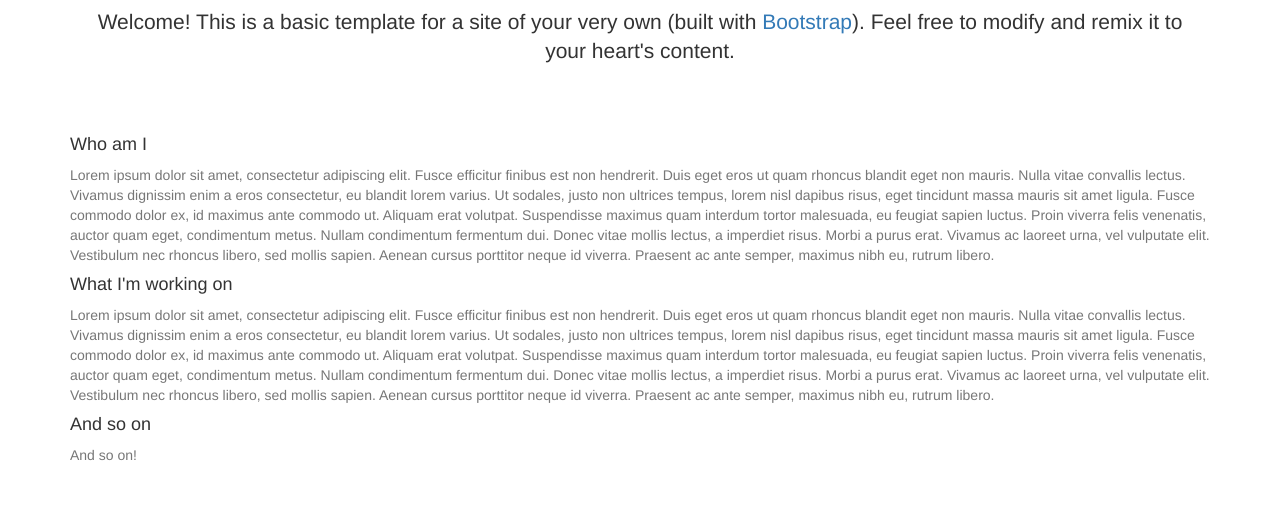
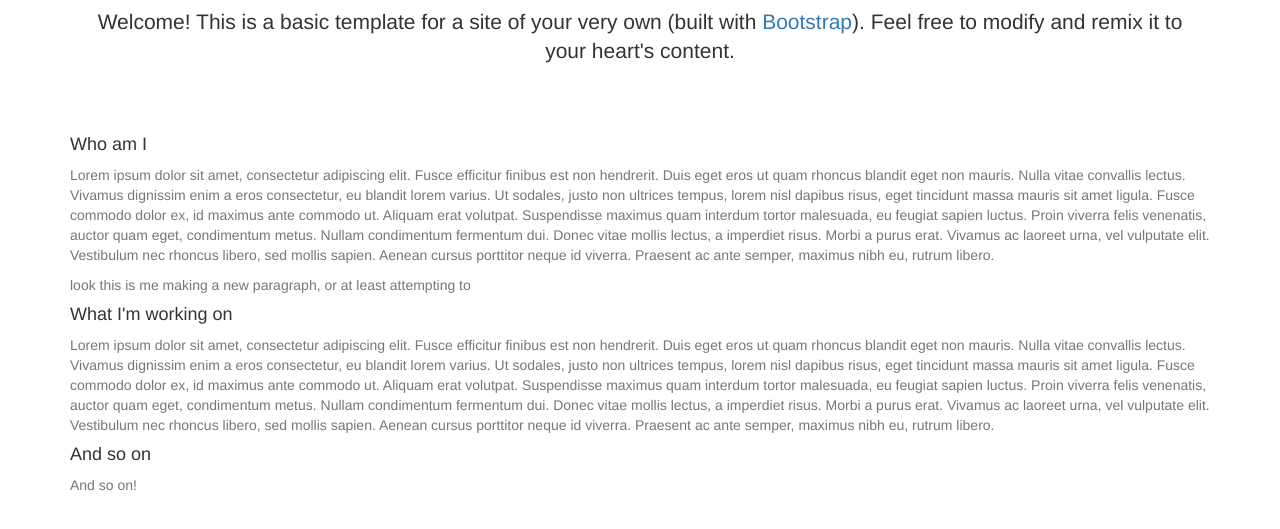
Before and after one commit to zmollner/zmollner.github.io, a plain HTML site: page index.html in a window 1280 px wide. Shown: the part 153-682 px from the top of the page. Drawn offline with nearby package versions, Linux system fonts and the light colour scheme.

Commit message:
Update index.html
made a new paragraph entry, or at least attempted to

```diff
--- a/index.html
+++ b/index.html
@@ -40,7 +40,8 @@
         <h4>Who am I</h4>
           <div class="text-muted">
             Lorem ipsum dolor sit amet, consectetur adipiscing elit. Fusce efficitur finibus est non hendrerit. Duis eget eros ut quam rhoncus blandit eget non mauris. Nulla vitae convallis lectus. Vivamus dignissim enim a eros consectetur, eu blandit lorem varius. Ut sodales, justo non ultrices tempus, lorem nisl dapibus risus, eget tincidunt massa mauris sit amet ligula. Fusce commodo dolor ex, id maximus ante commodo ut. Aliquam erat volutpat. Suspendisse maximus quam interdum tortor malesuada, eu feugiat sapien luctus. Proin viverra felis venenatis, auctor quam eget, condimentum metus. Nullam condimentum fermentum dui. Donec vitae mollis lectus, a imperdiet risus. Morbi a purus erat. Vivamus ac laoreet urna, vel vulputate elit. Vestibulum nec rhoncus libero, sed mollis sapien. Aenean cursus porttitor neque id viverra. Praesent ac ante semper, maximus nibh eu, rutrum libero.</p>
-          </div>
+        <p> look this is me making a new paragraph, or at least attempting to</p>
+      </div>
         <h4>What I'm working on</h4>
           <div class="text-muted">
             <p>Lorem ipsum dolor sit amet, consectetur adipiscing elit. Fusce efficitur finibus est non hendrerit. Duis eget eros ut quam rhoncus blandit eget non mauris. Nulla vitae convallis lectus. Vivamus dignissim enim a eros consectetur, eu blandit lorem varius. Ut sodales, justo non ultrices tempus, lorem nisl dapibus risus, eget tincidunt massa mauris sit amet ligula. Fusce commodo dolor ex, id maximus ante commodo ut. Aliquam erat volutpat. Suspendisse maximus quam interdum tortor malesuada, eu feugiat sapien luctus. Proin viverra felis venenatis, auctor quam eget, condimentum metus. Nullam condimentum fermentum dui. Donec vitae mollis lectus, a imperdiet risus. Morbi a purus erat. Vivamus ac laoreet urna, vel vulputate elit. Vestibulum nec rhoncus libero, sed mollis sapien. Aenean cursus porttitor neque id viverra. Praesent ac ante semper, maximus nibh eu, rutrum libero.</p>
```
